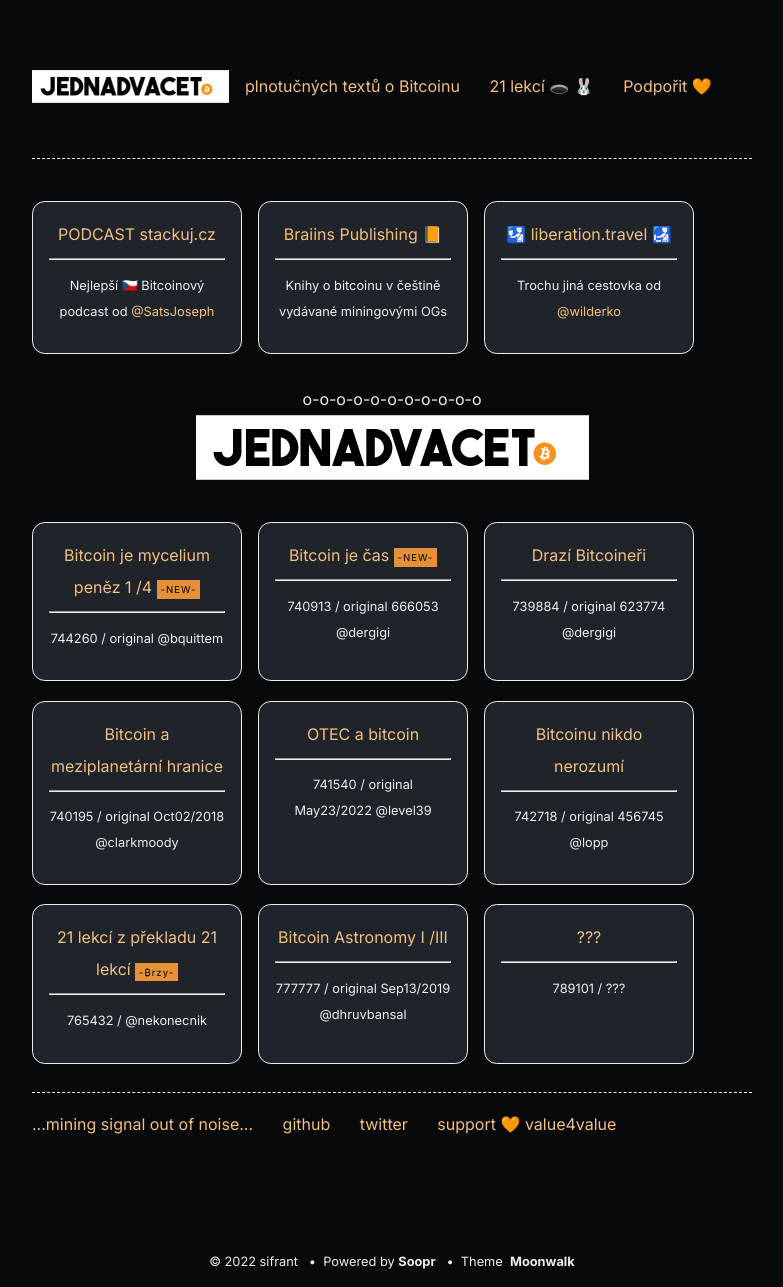
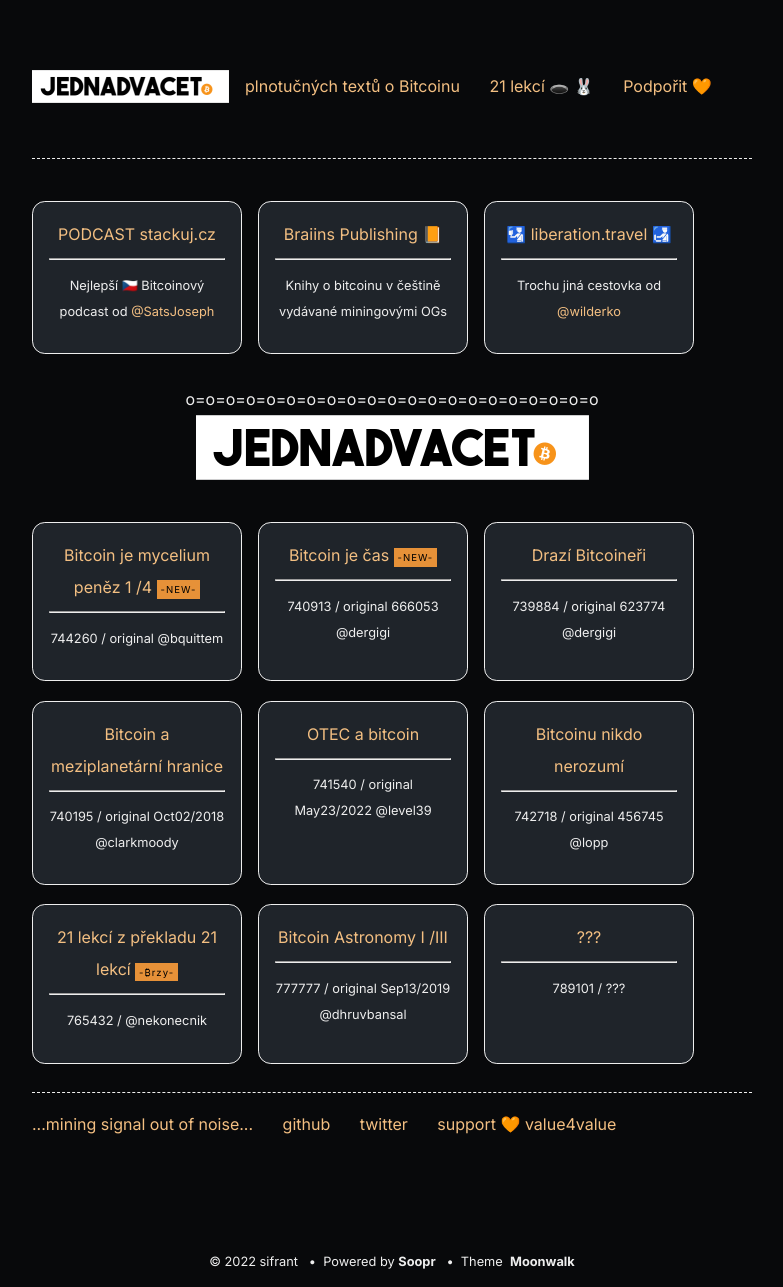
Before and after one commit to abhinavs/moonwalk, a Jekyll site: the page built from index.md, in a window 1280 px wide. Shown: the whole page, without its empty margins (248-1031 px from the left). Built offline with Jekyll 4.4.1, drawn with Linux system fonts in a browser that asks for light colours.

Commit message:
timechain

```diff
--- a/_layouts/home.html
+++ b/_layouts/home.html
@@ -22,7 +22,7 @@ layout: default
 {% endif %}
 
 <p style="text-align:center;">
-  o-o-o-o-o-o-o-o-o-o-o<br>
+  o=o=o=o=o=o=o=o=o=o=o=o=o=o=o=o=o=o=o=o=o<br>
   <img src="./jednadvacet.png" alt="">
 </p>
 
```
